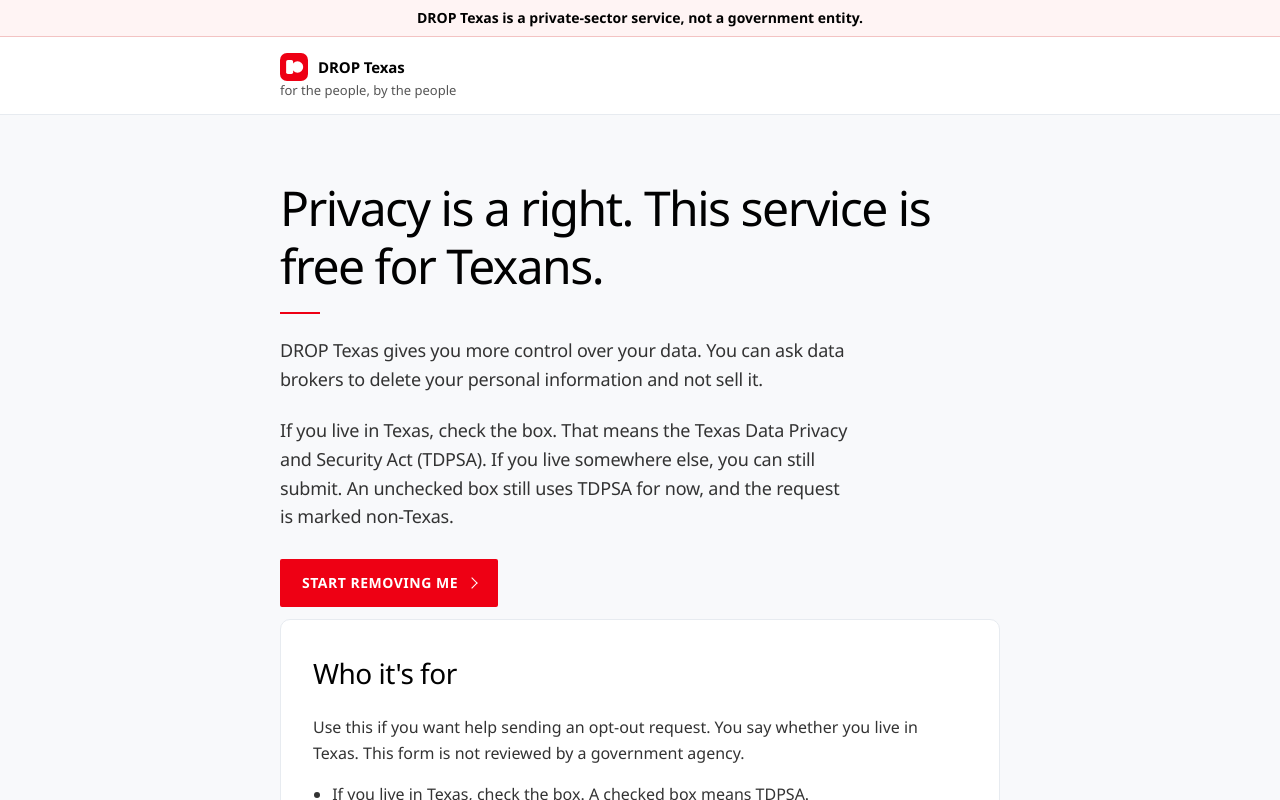
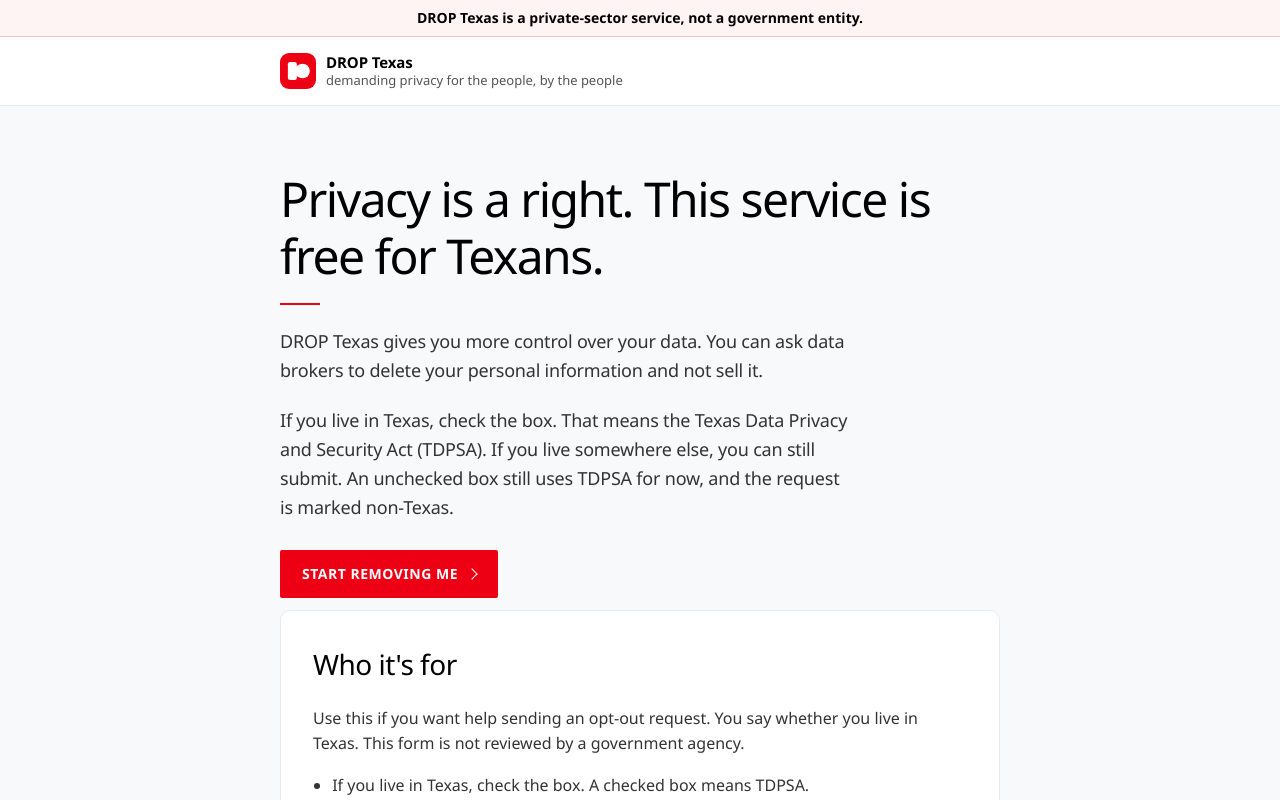
Before and after one commit to TAYLORBEN89/privacy-optout-landing, a React (Vite) app: page / in a window 1280 px wide. Shown: the top 800 px of the page. Built offline with nearby package versions, Linux system fonts and the light colour scheme.

Commit message:
Stack the header name and tagline beside the icon.
Place DROP Texas above the longer subhead, and center that text block against the mark.
)

Co-authored-by: ThinAirGit <ThinAirGit@users.noreply.github.com>

```diff
--- a/src/App.tsx
+++ b/src/App.tsx
@@ -4,19 +4,36 @@ import { storageNotice } from "../worker/storage";
 const DISCLAIMER =
   "DROP Texas is a private, free service. It is not affiliated with or endorsed by the State of California, CalPrivacy, or any government agency.";
 
-function Wordmark({ header = false }: { header?: boolean }) {
+function Mark({ size }: { size: number }) {
   return (
-    <div className={header ? "brand-lockup" : undefined}>
-      <p className="brand" aria-label={header ? "DROP Texas" : undefined}>
-        <svg className="mark" viewBox="0 0 32 32" width="28" height="28" aria-hidden="true">
+    <svg className="mark" viewBox="0 0 32 32" width={size} height={size} aria-hidden="true">
       <rect width="32" height="32" rx="8" fill="#ee0014" />
       <rect x="7" y="8" width="8" height="16" rx="2" fill="#ffffff" />
       <circle cx="20" cy="16" r="6.5" fill="#ffffff" />
     </svg>
+  );
+}
+
+function Wordmark({ header = false }: { header?: boolean }) {
+  if (header) {
+    return (
+      <div className="brand-lockup">
+        <Mark size={36} />
+        <div className="brand-text">
+          <p className="brand" aria-label="DROP Texas">
             <span>DROP Texas</span>
           </p>
-      {header ? <p className="tagline">for the people, by the people</p> : null}
+          <p className="tagline">demanding privacy for the people, by the people</p>
         </div>
+      </div>
+    );
+  }
+
+  return (
+    <p className="brand">
+      <Mark size={28} />
+      <span>DROP Texas</span>
+    </p>
   );
 }
 
--- a/src/styles.css
+++ b/src/styles.css
@@ -79,9 +79,18 @@ body {
 
 .brand-lockup {
   display: flex;
+  flex-direction: row;
+  align-items: center;
+  gap: 10px;
+  max-width: 100%;
+}
+
+.brand-text {
+  display: flex;
   flex-direction: column;
   align-items: flex-start;
   gap: 2px;
+  min-width: 0;
 }
 
 .brand {
```
Lines whose indentation alone changed are shown as unchanged.
